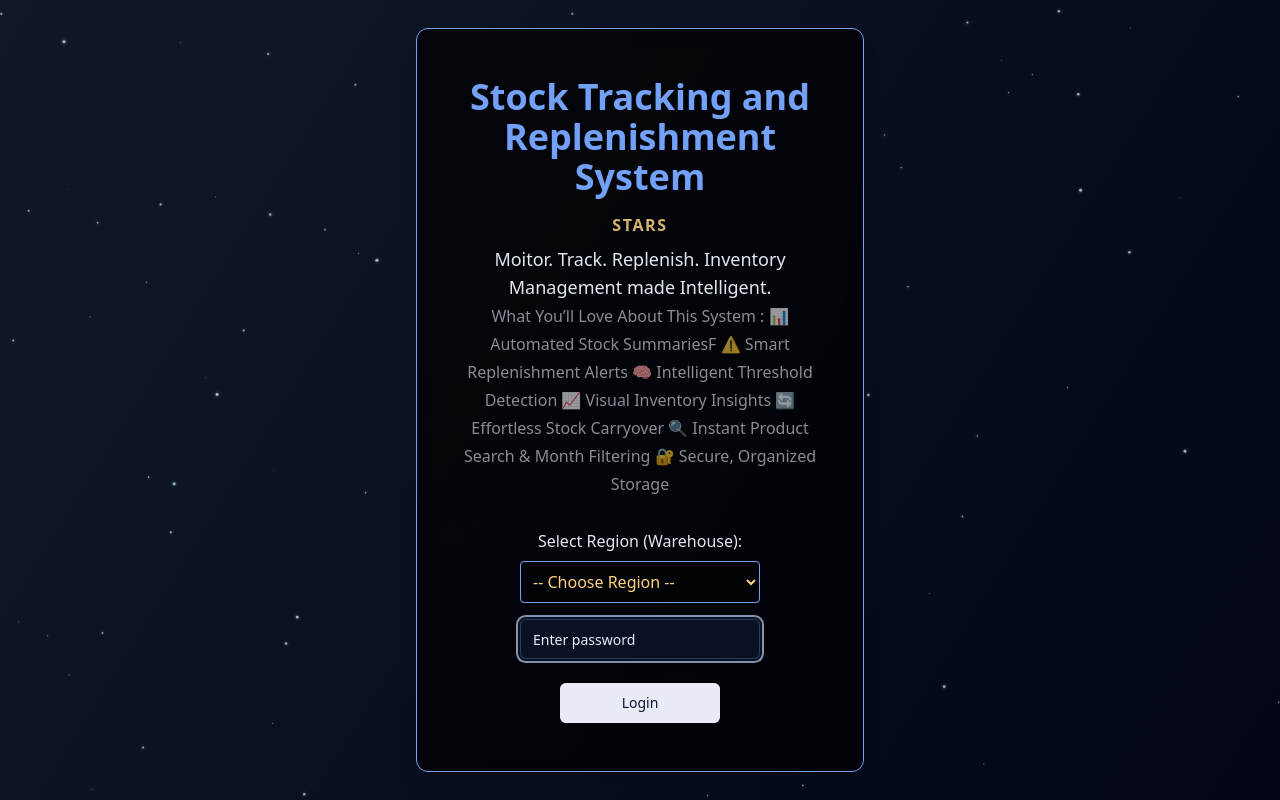
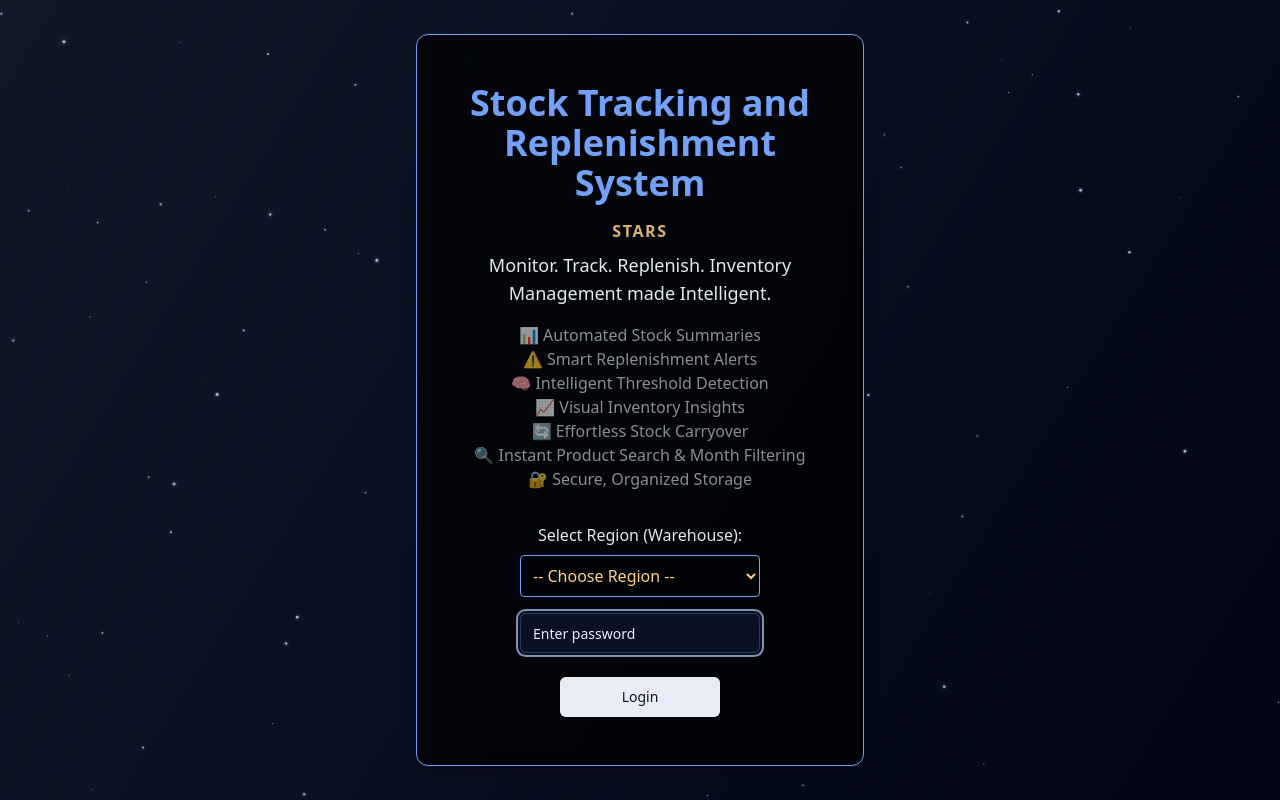
Before and after one commit to nibhasdongre/stock-tracking-and-replenishment-system, a React (Vite) app: page / in a window 1280 px wide. Built offline with nearby package versions, Linux system fonts and the light colour scheme.

Commit message:
Update Home.tsx

```diff
--- a/src/pages/Home.tsx
+++ b/src/pages/Home.tsx
@@ -29,19 +29,17 @@ export default function Home() {
           STARS
         </div>
         <p className="text-lg text-slate-200 mb-8 text-center">
-          Moitor. Track. Replenish. Inventory Management made Intelligent. <br />
-          <span className="opacity-60 text-base">
-            What You’ll Love About This System :
-📊 Automated Stock SummariesF
-⚠️ Smart Replenishment Alerts
-🧠 Intelligent Threshold Detection
-📈 Visual Inventory Insights
-🔄 Effortless Stock Carryover
-🔍 Instant Product Search & Month Filtering
-🔐 Secure, Organized Storage
-
-          </span>
-        </p>
+ Monitor. Track. Replenish. Inventory Management made Intelligent.<br />
+  <span className="opacity-60 text-base block whitespace-pre-line mt-4">
+    📊 Automated Stock Summaries{'\n'}
+    ⚠️ Smart Replenishment Alerts{'\n'}
+    🧠 Intelligent Threshold Detection{'\n'}
+    📈 Visual Inventory Insights{'\n'}
+    🔄 Effortless Stock Carryover{'\n'}
+    🔍 Instant Product Search & Month Filtering{'\n'}
+    🔐 Secure, Organized Storage
+  </span>
+          </p>
         <AccessLoginForm onSuccess={handleLogin} />
       </div>
     </div>
```
